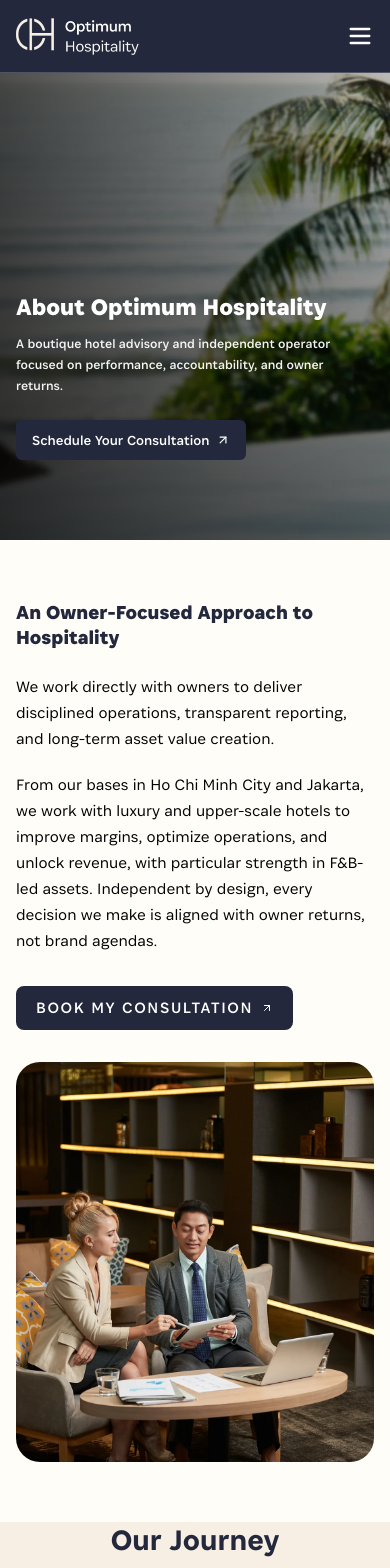
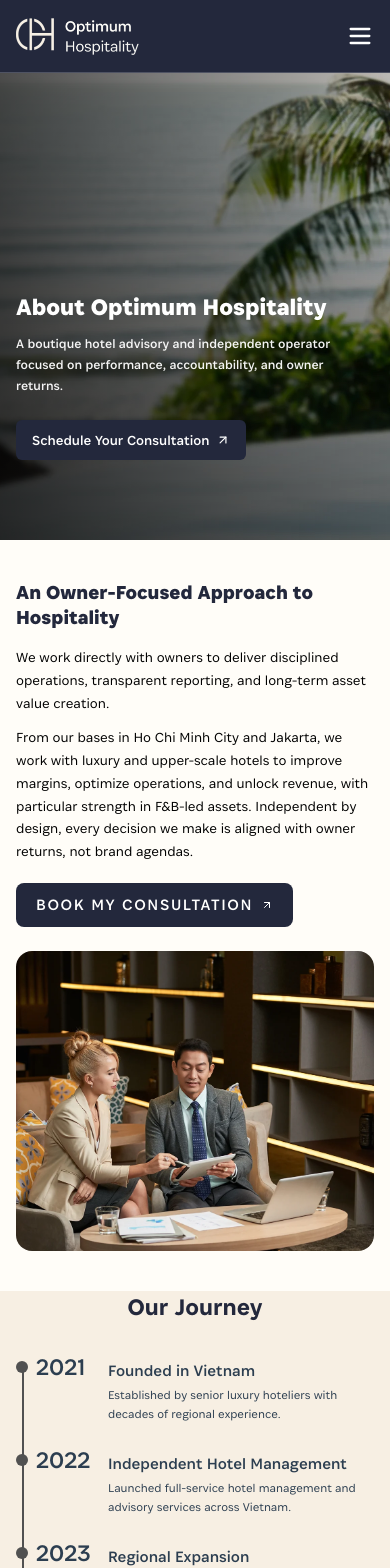
Before and after one commit to optimumhospitality/optimumhospitaity, a React (Vite) app: page /about in a window 390 px wide. Shown: the top 1568 px of the page. Built offline with nearby package versions, Linux system fonts and the light colour scheme.

Commit message:
add more shrinking effect

```diff
--- a/src/components/about/Consultant.tsx
+++ b/src/components/about/Consultant.tsx
@@ -3,25 +3,25 @@ import BookMyConsultation from "../common/button/BookMyConsulation";
 
 export default function Consultant() {
   return (
-    <section className="bg-tertinary pt-[60px] sm:pt-[60px] lg:pt-[80px]">
-      <div className="max-w-[1440px] mx-auto pl-4 sm:pl-6 md:pl-8 lg:pl-[40px] pr-4 sm:pr-6 md:pr-8 lg:pr-[40px]">
-        <div className="flex flex-col lg:flex-row gap-8 lg:gap-[40px]">
+    <section className="bg-tertinary pt-[40px] min-[500px]:pt-[30px] sm:pt-[40px] min-[750px]:pt-[50px] md:pt-[60px] lg:pt-[80px]">
+      <div className="max-w-[1440px] mx-auto px-4 min-[500px]:px-3 sm:px-4 min-[750px]:px-6 md:px-8 lg:px-[40px]">
+        <div className="flex flex-col min-[500px]:flex-row gap-6 min-[500px]:gap-4 sm:gap-5 min-[750px]:gap-6 md:gap-8 lg:gap-[40px]">
           {/* Left Content Area */}
           <div className="flex-1 py-0 flex items-center">
             <div className="w-full">
               {/* Title */}
-              <h3 className="text-xl sm:text-2xl md:text-3xl lg:text-[32px] font-bold text-primary mb-6 leading-tight">
+              <h3 className="text-xl min-[500px]:text-base sm:text-lg min-[750px]:text-xl md:text-2xl lg:text-[32px] font-bold text-primary mb-4 min-[500px]:mb-2 sm:mb-3 min-[750px]:mb-4 md:mb-5 lg:mb-6 leading-tight">
                 An Owner-Focused Approach to Hospitality
               </h3>
 
               {/* First Paragraph */}
-              <p className="text-[#000000] text-base sm:text-lg md:text-xl lg:text-[20px] font-[300] leading-relaxed mb-5">
+              <p className="text-[#000000] text-[14px] min-[500px]:text-[10px] sm:text-[12px] min-[750px]:text-[14px] md:text-[16px] lg:text-[18px] xl:text-[20px] font-[300] leading-relaxed mb-3 min-[500px]:mb-2 sm:mb-3 min-[750px]:mb-4 md:mb-5">
                 We work directly with owners to deliver disciplined operations,
                 transparent reporting, and long-term asset value creation.
               </p>
 
               {/* Second Paragraph */}
-              <p className="text-[#000000] text-base sm:text-lg md:text-xl lg:text-[20px] font-[300] leading-relaxed mb-8">
+              <p className="text-[#000000] text-[14px] min-[500px]:text-[10px] sm:text-[12px] min-[750px]:text-[14px] md:text-[16px] lg:text-[18px] xl:text-[20px] font-[300] leading-relaxed mb-5 min-[500px]:mb-3 sm:mb-4 min-[750px]:mb-6 md:mb-8">
                 From our bases in Ho Chi Minh City and Jakarta, we work with
                 luxury and upper-scale hotels to improve margins, optimize
                 operations, and unlock revenue, with particular strength in
@@ -34,17 +34,17 @@ export default function Consultant() {
             </div>
           </div>
 
-          {/* Right Image Area - 530 × 653 */}
-          <div className="w-full lg:w-[530px] lg:flex-shrink-0 h-[400px] sm:h-[500px] lg:h-[653px] overflow-hidden">
+          {/* Right Image Area */}
+          <div className="w-full min-[500px]:w-[40%] sm:w-[42%] min-[750px]:w-[45%] md:w-[45%] lg:w-[530px] min-[500px]:flex-shrink-0 h-[300px] min-[500px]:h-[200px] sm:h-[280px] min-[750px]:h-[360px] md:h-[450px] lg:h-[550px] xl:h-[653px] overflow-hidden">
             <img
               src={consultantImage}
               alt="Consultants discussing with client"
-              className="w-full h-full object-cover rounded-3xl"
+              className="w-full h-full object-cover rounded-2xl min-[500px]:rounded-lg sm:rounded-xl min-[750px]:rounded-2xl md:rounded-3xl"
             />
           </div>
         </div>
       </div>
-      <div className="pb-15 sm:pb-15 lg:pb-25"></div>
+      <div className="pb-10 min-[500px]:pb-8 sm:pb-10 min-[750px]:pb-12 md:pb-16 lg:pb-25"></div>
     </section>
   );
 }
--- a/src/components/about/OurJourney.tsx
+++ b/src/components/about/OurJourney.tsx
@@ -39,41 +39,44 @@ const milestones: JourneyMilestone[] = [
 
 export default function OurJourney() {
   return (
-        <section className="bg-[#F7EFE3] pb-2 sm:pb-2 lg:pb-6 lg:max-h-[736px]">
-            <div className="max-w-5xl mx-auto px-4 sm:px-8 lg:px-0">
+    <section className="bg-[#F7EFE3] pb-2 min-[500px]:pb-2 sm:pb-2 lg:pb-6 lg:max-h-[736px]">
+      <div className="max-w-5xl mx-auto px-4 min-[500px]:px-3 sm:px-4 min-[750px]:px-6 md:px-8 lg:px-0">
         {/* Section Title */}
-                <h2 className="text-3xl sm:text-4xl lg:text-[48px] font-[500] text-[#23283C] text-center mb-10 sm:mb-16 lg:mb-12">
+        <h2 className="text-2xl min-[500px]:text-xl sm:text-2xl min-[750px]:text-3xl md:text-4xl lg:text-[48px] font-[500] text-[#23283C] text-center mb-8 min-[500px]:mb-6 sm:mb-8 min-[750px]:mb-10 md:mb-12 lg:mb-12">
           Our Journey
         </h2>
 
         {/* Timeline */}
         <div className="relative">
           {/* Vertical Line */}
-                    <div className="absolute left-[7px] sm:left-[14px] lg:left-[15px] top-3 sm:top-6 bottom-6 sm:bottom-12 w-[2px] bg-[#515151]" />
+          <div className="absolute left-[6px] min-[500px]:left-[5px] sm:left-[7px] min-[750px]:left-[10px] md:left-[12px] lg:left-[15px] top-2 min-[500px]:top-2 sm:top-3 min-[750px]:top-4 md:top-5 lg:top-6 bottom-4 min-[500px]:bottom-4 sm:bottom-6 min-[750px]:bottom-8 md:bottom-10 lg:bottom-12 w-[1.5px] min-[500px]:w-[1.5px] sm:w-[2px] bg-[#515151]" />
 
           {/* Milestones */}
-                    <div className="space-y-8 sm:space-y-10 lg:space-y-8">
+          <div className="space-y-6 min-[500px]:space-y-4 sm:space-y-5 min-[750px]:space-y-6 md:space-y-7 lg:space-y-8">
             {milestones.map((milestone, index) => (
-                            <div key={index} className="flex flex-col sm:flex-row sm:items-start gap-0">
+              <div
+                key={index}
+                className="flex min-[500px]:flex-row min-[500px]:items-start gap-0"
+              >
                 {/* Dot and Year Container */}
-                                <div className="flex items-start gap-3 sm:gap-6 lg:gap-8 flex-shrink-0 pl-0 sm:pl-1.5">
+                <div className="flex items-start gap-2 min-[500px]:gap-2 sm:gap-3 min-[750px]:gap-4 md:gap-6 lg:gap-8 flex-shrink-0 pl-0 min-[500px]:pl-0 sm:pl-0.5 min-[750px]:pl-1 md:pl-1.5">
                   {/* Dot */}
-                                    <div className="relative z-10 w-[14px] h-[14px] sm:w-[20px] sm:h-[20px] lg:w-[20px] lg:h-[20px] rounded-full bg-[#515151] flex-shrink-0 mt-2 sm:mt-5" />
+                  <div className="relative z-10 w-[12px] h-[12px] min-[500px]:w-[10px] min-[500px]:h-[10px] sm:w-[12px] sm:h-[12px] min-[750px]:w-[16px] min-[750px]:h-[16px] md:w-[18px] md:h-[18px] lg:w-[20px] lg:h-[20px] rounded-full bg-[#515151] flex-shrink-0 mt-1.5 min-[500px]:mt-1 sm:mt-2 min-[750px]:mt-3 md:mt-4 lg:mt-5" />
 
                   {/* Year */}
-                                    <div className="w-16 sm:w-24 lg:w-28 flex-shrink-0">
-                                        <span className="text-3xl sm:text-5xl lg:text-[56px] font-[400] text-[#2C3E50] leading-none">
+                  <div className="w-14 min-[500px]:w-12 sm:w-14 min-[750px]:w-18 md:w-22 lg:w-28 flex-shrink-0">
+                    <span className="text-2xl min-[500px]:text-lg sm:text-2xl min-[750px]:text-3xl md:text-4xl lg:text-[56px] font-[400] text-[#2C3E50] leading-none">
                       {milestone.year}
                     </span>
                   </div>
                 </div>
 
                 {/* Content */}
-                                <div className="flex-1 pt-2 sm:pt-0 pl-7 sm:pl-10 lg:pl-20">
-                                    <h3 className="text-lg sm:text-2xl lg:text-[36px] font-[400] text-[#2C3E50] mb-1 sm:mb-2">
+                <div className="flex-1 pt-1 min-[500px]:pt-0 sm:pt-0 pl-4 min-[500px]:pl-4 sm:pl-6 min-[750px]:pl-10 md:pl-14 lg:pl-20">
+                  <h3 className="text-base min-[500px]:text-[11px] sm:text-[13px] min-[750px]:text-lg md:text-xl lg:text-[36px] font-[400] text-[#2C3E50] mb-0.5 min-[500px]:mb-0.5 sm:mb-1 min-[750px]:mb-1.5 md:mb-2">
                     {milestone.title}
                   </h3>
-                                    <p className="text-[#2C3E50] text-sm sm:text-base lg:text-[20px] font-[300] leading-relaxed max-w-3xl">
+                  <p className="text-[#2C3E50] text-[12px] min-[500px]:text-[9px] sm:text-[10px] min-[750px]:text-[12px] md:text-[14px] lg:text-[20px] font-[300] leading-relaxed max-w-3xl">
                     {milestone.description}
                   </p>
                 </div>
```
Also changed, not shown: src/components/home/AboutUs.tsx (+20 -18 lines). Lines whose indentation alone changed are shown as unchanged.
